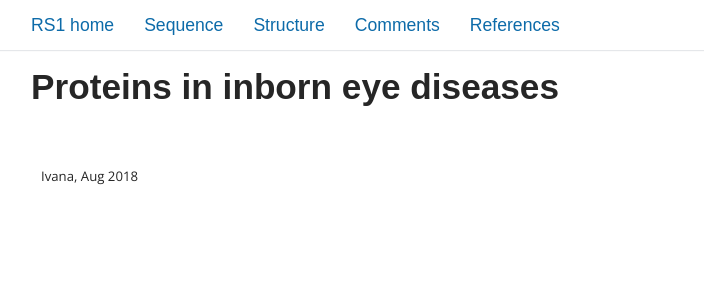
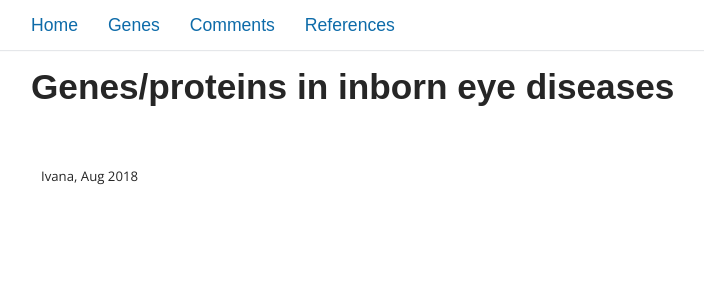
Before and after one commit to bodamerlab/ophthalmology, a Jekyll site: the page built from index.md, in a window 1280 px wide. Shown: the top 300 px of the page, without its empty margins (224-928 px from the left). Built offline with Jekyll 4.4.1, drawn with Linux system fonts in a browser that asks for light colours; some web fonts are replaced.

Commit message:
proteins as blog

```diff
--- a/_config_dev.yml
+++ b/_config_dev.yml
@@ -21,7 +21,7 @@
 title: Fulton/Bodamer lab opthalmology pages
 email: ivana.mihalek@childrens.harvard.edu
 description: > # this means to ignore newlines until "baseurl:"
-  Genes and proteins implcated in inborn eye diseases
+  Genes and proteins implicated in inborn eye diseases
 baseurl: ""
 url: ""
 
--- a/_includes/header.html
+++ b/_includes/header.html
@@ -2,7 +2,7 @@
 	<div class="container">
 		<nav>
 			<ul>
-				<li><a href="{{ "/" | prepend: site.baseurl}}">RS1 home</a></li>
+				<li><a href="{{ "/" | prepend: site.baseurl}}">Home</a></li>
 				{% for page in site.pages %}
                                     {% if page.title %} {% unless page.permalink =='/' %}
                                         <li><a href="{{ page.url | prepend: site.baseurl }}">{{ page.title }}</a></li>
--- a/index.md
+++ b/index.md
@@ -1,5 +1,5 @@
 ---
 layout: page
-title:  Proteins in inborn eye diseases
+title:  Genes/proteins in inborn eye diseases
 permalink: /
 ---
```
Also changed, not shown: _pages/01_genes.md (added, +5 -0 lines), _pages/01_sequence.md (deleted, +0 -5 lines), _pages/02_structure.md (deleted, +0 -5 lines), Gemfile.lock, _pages/02_comments.md (renamed from _pages/03_comments.md), _pages/03_references.md (renamed from _pages/04_references.md).
